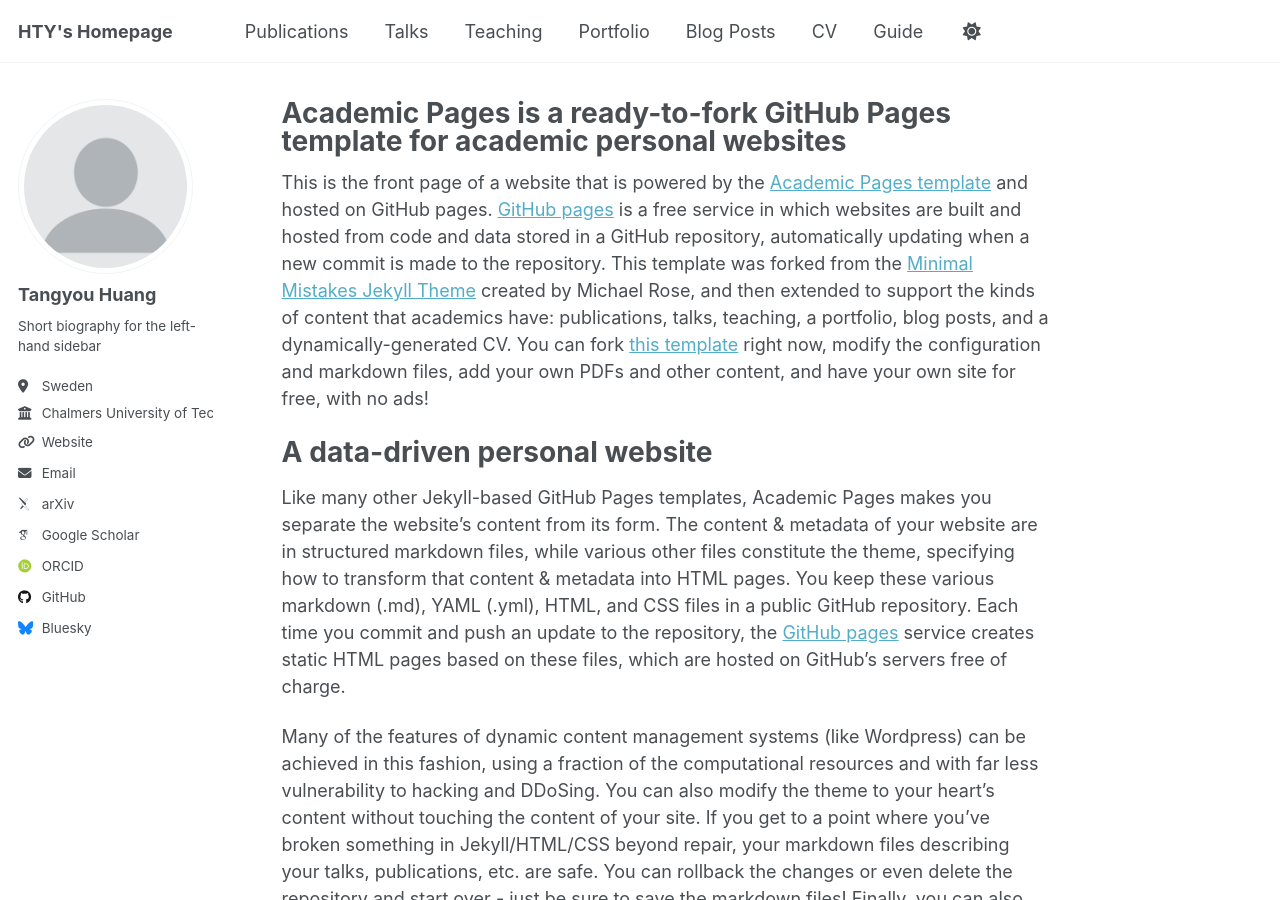
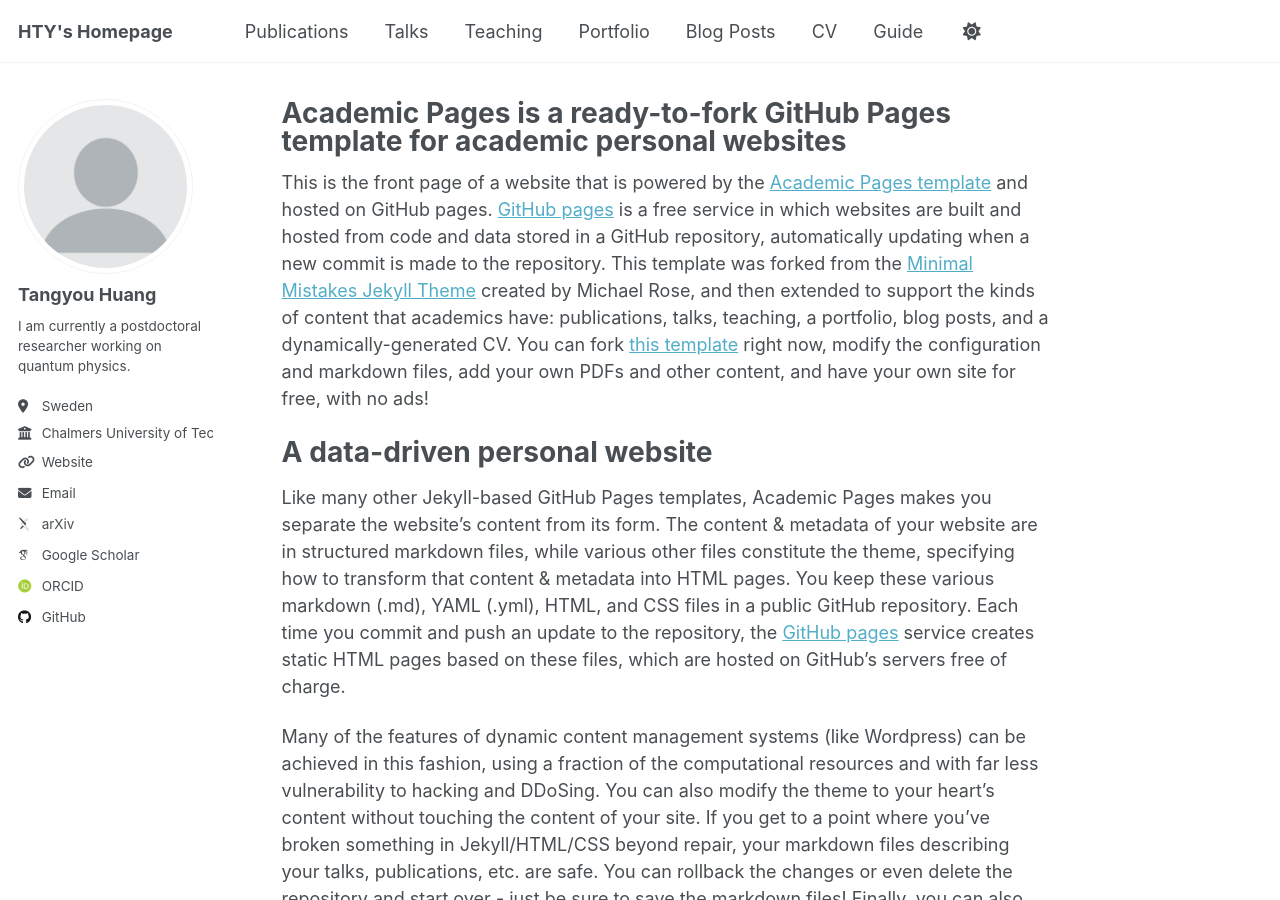
Before and after one commit to huangtangy/tangyou.github.io, a Jekyll site: the page built from _pages/about.md, in a window 1280 px wide and 900 px high. Built offline with Jekyll 4.4.1, drawn with Linux system fonts in a browser that asks for light colours; some web fonts are replaced.

Commit message:
Update _config.yml

```diff
--- a/_config.yml
+++ b/_config.yml
@@ -25,7 +25,7 @@
   avatar           : "profile.png"
   name             : "Tangyou Huang"
   pronouns         : # example: "she/her"
-  bio              : "Short biography for the left-hand sidebar"
+  bio              : "I am currently a postdoctoral researcher working on quantum physics."
   location         : "Sweden"
   employer         : "Chalmers University of Technology"
   uri              : https://www.chalmers.se/en/persons/tangyou/ # the homepage from university website
@@ -51,7 +51,7 @@
   stackoverflow    : # User number or user number and name (i.e., use "1" or "1/jeff-atwood")
 
   # Social media
-  bluesky          : "bsky.app" # Replace this with you Bluesky username
+  bluesky          : #"bsky.app" # Replace this with you Bluesky username
   facebook         : # Username
   flickr           : # Username
   foursquare       : # Username
```
